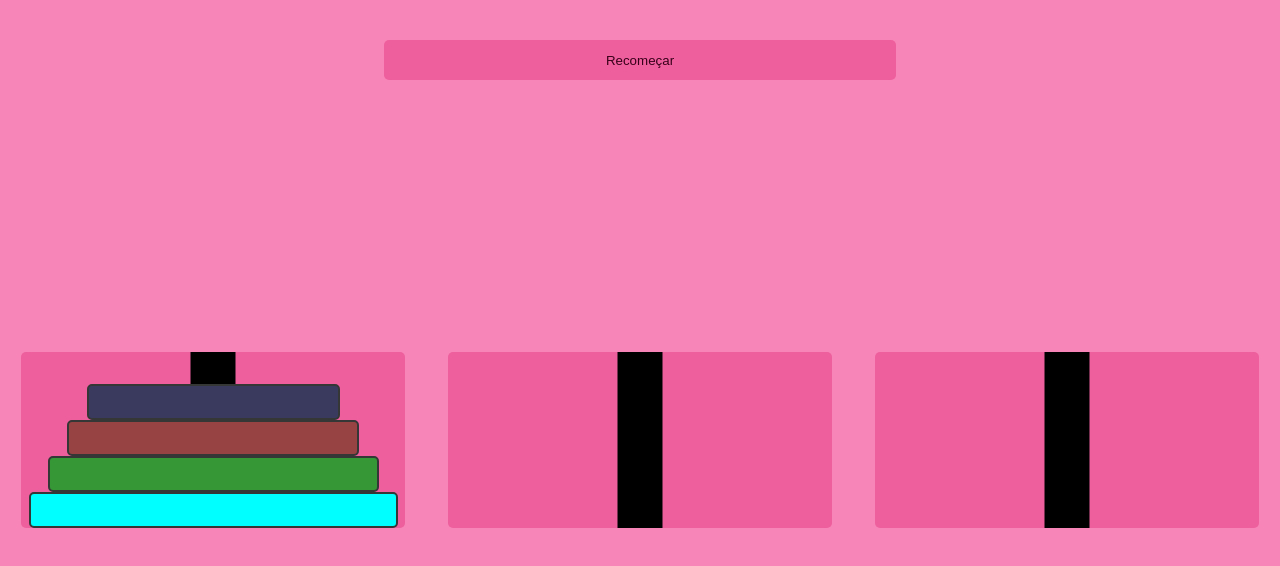
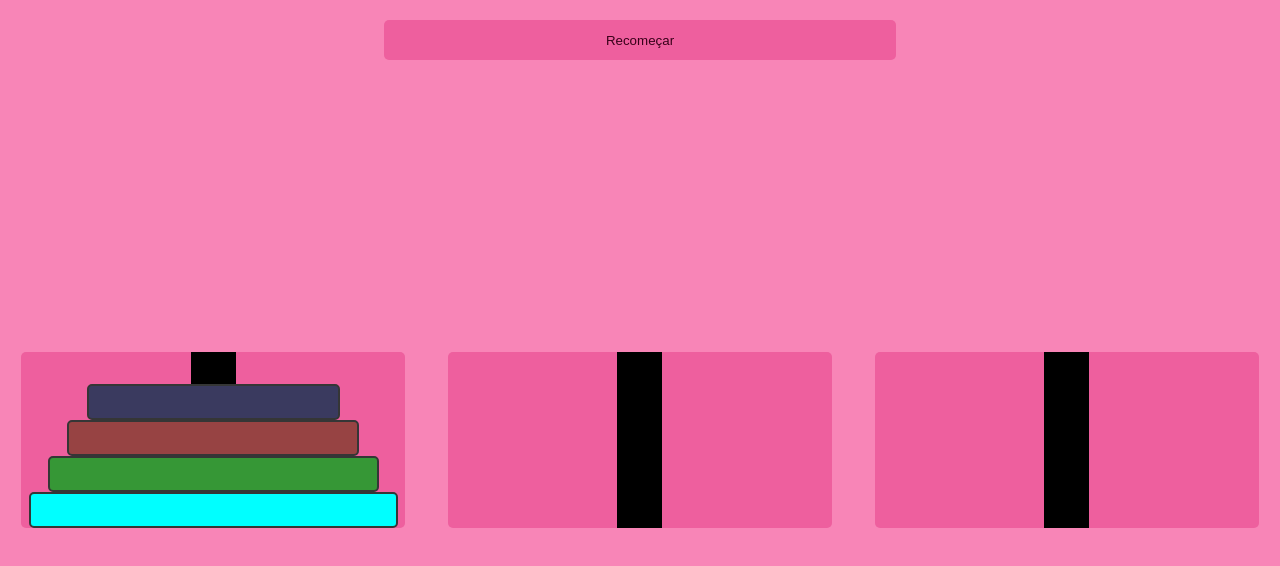
Before and after one commit to TaniziaFagundes/Torre-de-Hanoi, a plain HTML site: page index.html in a window 1280 px wide. Drawn offline with Linux system fonts and the light colour scheme.

Commit message:
css modificado

```diff
--- a/css/style.css
+++ b/css/style.css
@@ -2,22 +2,25 @@ body {
     background-color: #F885B7;
     height: 100vh;
     color: #380019;
+    text-align: center;
 }
 header {
     width: 100%;
     height: 10%;
     display: flex;
+    flex-direction: column;
     justify-content: center;
 }
 header input {
     width: 40%;
     height: 50%;
-    align-self: flex-end;
+    align-self: center;
     border: none;
     border-radius: 5px;
     background-color: #EE5F9E;
     color: #380019;
 }
+
 main {
     width: 100%;
     display: flex;
@@ -37,6 +40,7 @@ main section {
     border-radius: 5px;
     background-image: url(./barrapreta.png);
     background-position: center;
+    background-repeat: no-repeat;
 }
 main section div {
     margin: 0 auto;
```
